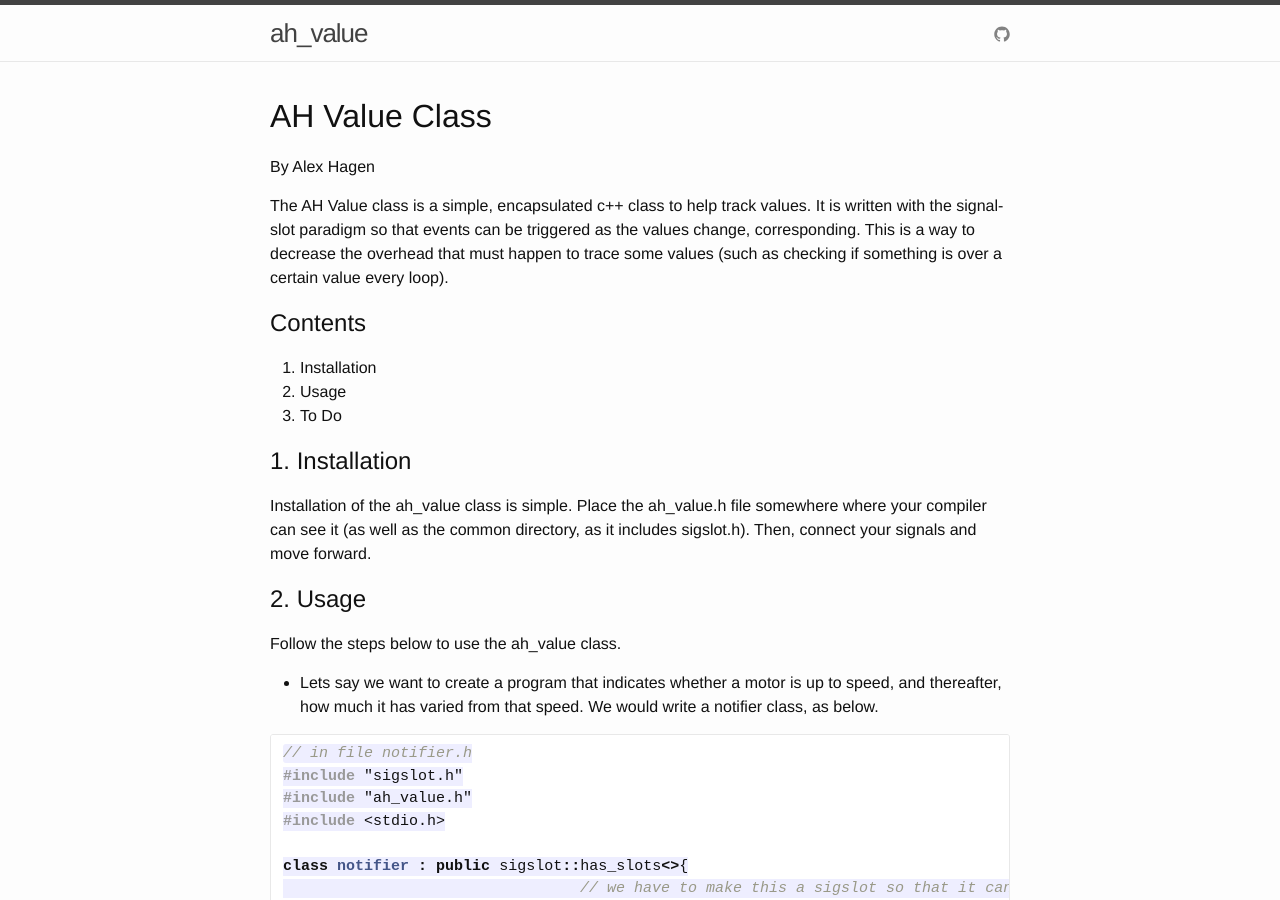
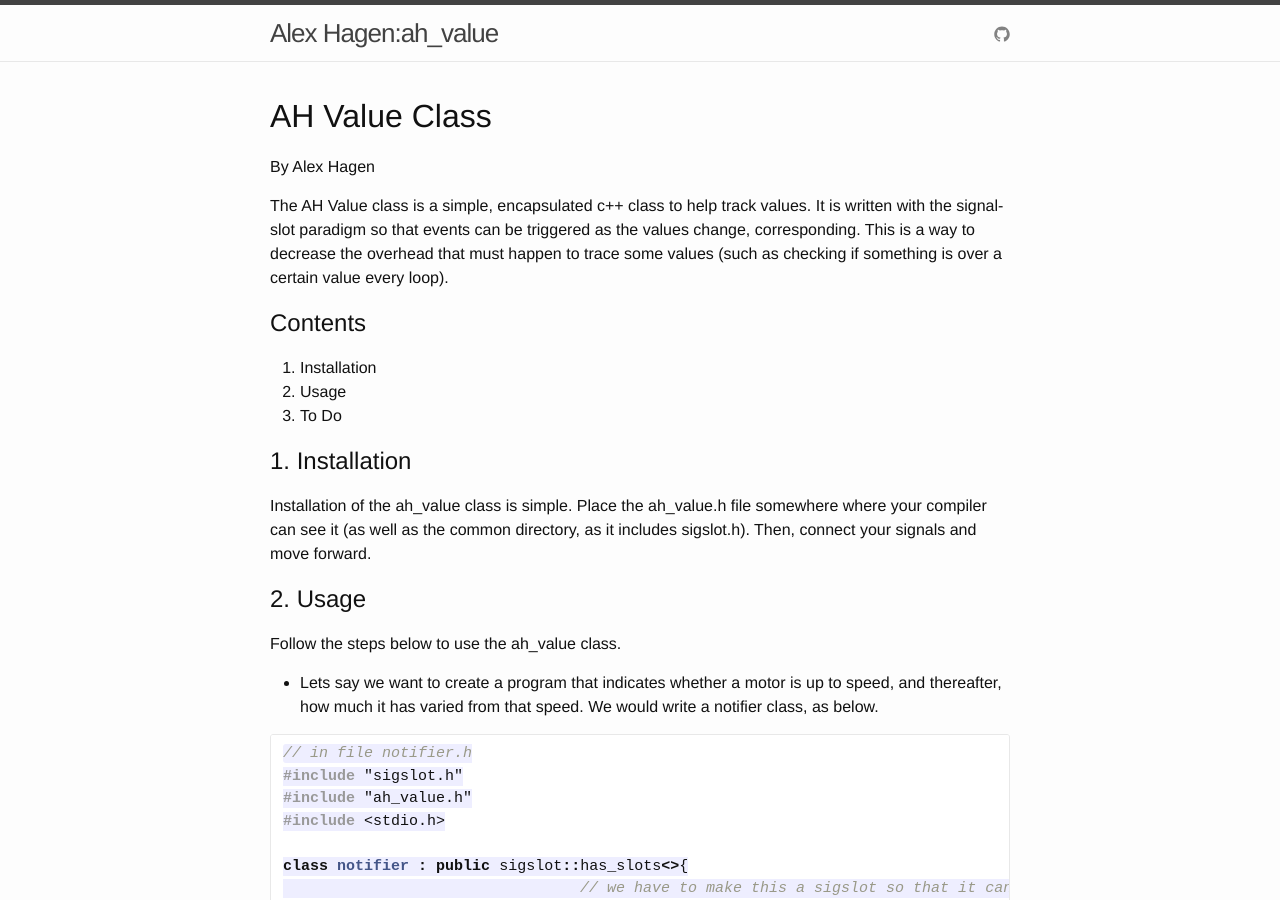
Before and after one commit to alexhagen/cppm, a Jekyll site: the page built from index.md, in a window 1280 px wide and 900 px high. Built offline with Jekyll 4.4.1, drawn with Linux system fonts in a browser that asks for light colours; some of the changed text lies outside the part shown.

Commit message:
adding the link to the github to the top

```diff
--- a/_config.yml
+++ b/_config.yml
@@ -1,5 +1,6 @@
 # Site settings
-title: ah_value
+title: Alex Hagen
+repo_title: ah_value
 email: alexhagen@gmail.com
 description: >
   Welcome to my portfolio. I am currently a Ph.D. seeking student
--- a/_includes/header.html
+++ b/_includes/header.html
@@ -3,6 +3,8 @@
   <div class="wrapper">
 
     <a class="site-title" href="{{ site.baseurl }}/">{{ site.title }}</a>
+    <span class="site-title"> : </span>
+    <a class="site-title" href="{{ site.baseurl }}/{{ site.repo_title }}">{{ site.repo_title }}</a>
 
     <nav class="site-nav">
       <a href="#" class="menu-icon">
@@ -16,10 +18,10 @@
       <div class="trigger">
         {% for page in site.pages %}
           {% if page.title %}
-          <a class="page-link" href="{{ page.url | prepend: site.baseurl }}">{{ page.title }}</a>
+          <a class="page-link" href="{{ page.url | prepend: site.baseurl }}">{{ page.repo_title }}</a>
           {% endif %}
         {% endfor %}
-        <a class="page-link" href="https://github.com/alexhagen/{{page.title}}">
+        <a class="page-link" href="https://github.com/alexhagen/{{ page.repo_title }}">
           <span class="icon  icon--github">
             <svg viewBox="0 0 16 16">
               <path fill="#828282" d="M7.999,0.431c-4.285,0-7.76,3.474-7.76,7.761 c0,3.428,2.223,6.337,5.307,7.363c0.388,0.071,0.53-0.168,0.53-0.374c0-0.184-0.007-0.672-0.01-1.32 c-2.159,0.469-2.614-1.04-2.614-1.04c-0.353-0.896-0.862-1.135-0.862-1.135c-0.705-0.481,0.053-0.472,0.053-0.472 c0.779,0.055,1.189,0.8,1.189,0.8c0.692,1.186,1.816,0.843,2.258,0.645c0.071-0.502,0.271-0.843,0.493-1.037 C4.86,11.425,3.049,10.76,3.049,7.786c0-0.847,0.302-1.54,0.799-2.082C3.768,5.507,3.501,4.718,3.924,3.65 c0,0,0.652-0.209,2.134,0.796C6.677,4.273,7.34,4.187,8,4.184c0.659,0.003,1.323,0.089,1.943,0.261 c1.482-1.004,2.132-0.796,2.132-0.796c0.423,1.068,0.157,1.857,0.077,2.054c0.497,0.542,0.798,1.235,0.798,2.082 c0,2.981-1.814,3.637-3.543,3.829c0.279,0.24,0.527,0.713,0.527,1.437c0,1.037-0.01,1.874-0.01,2.129 c0,0.208,0.14,0.449,0.534,0.373c3.081-1.028,5.302-3.935,5.302-7.362C15.76,3.906,12.285,0.431,7.999,0.431z"/>
```
